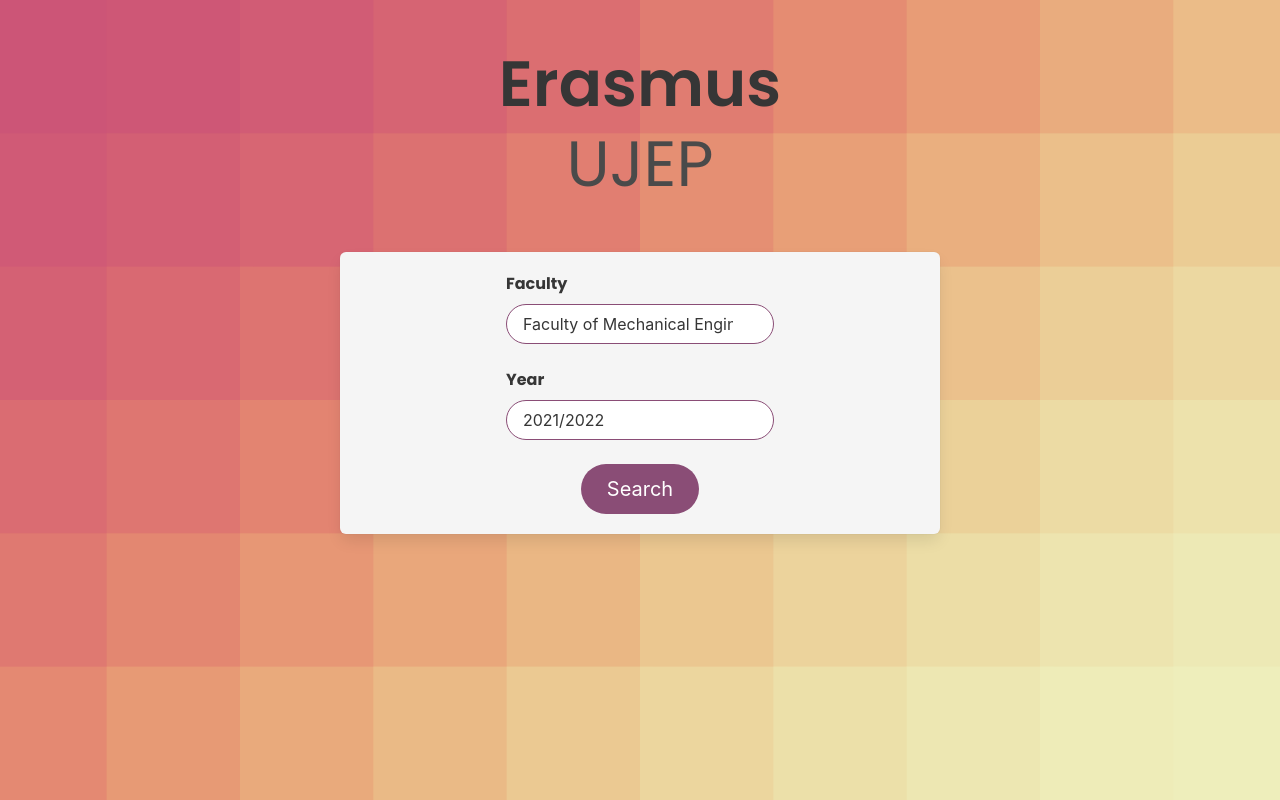
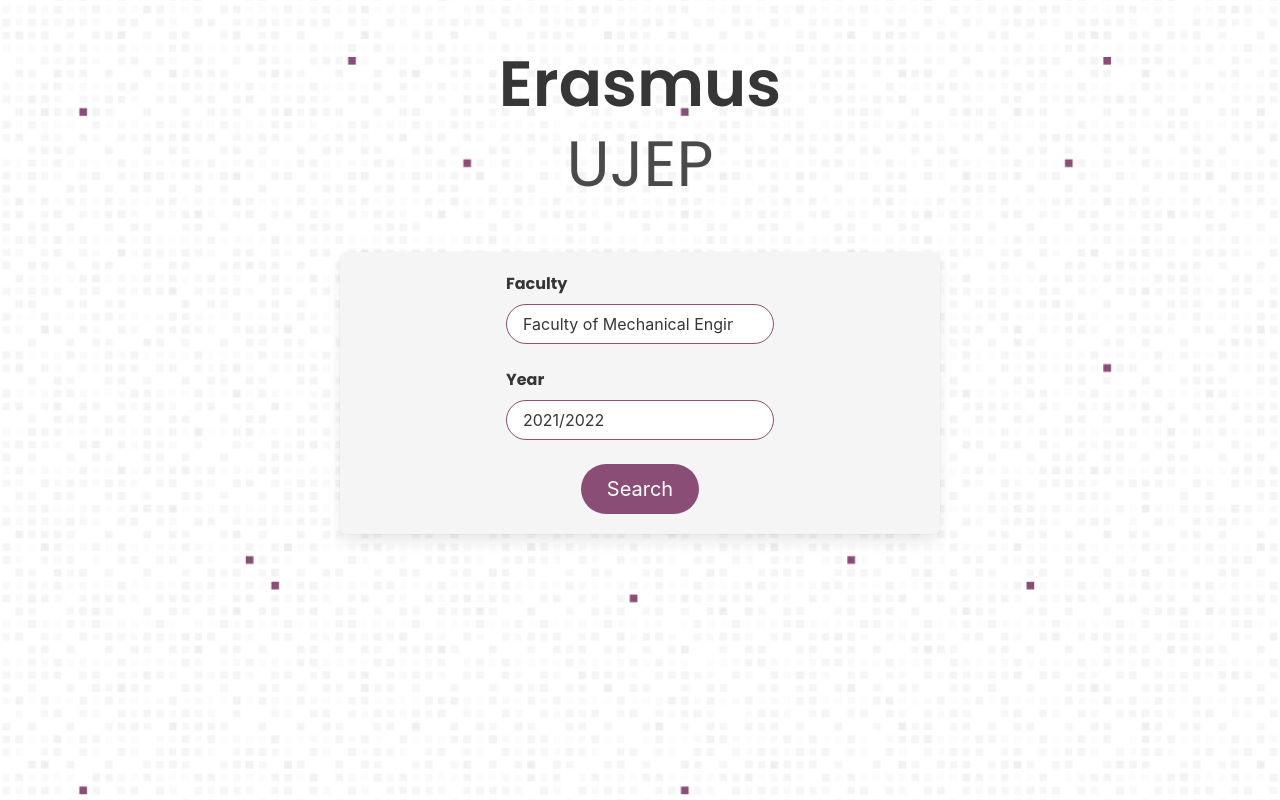
Before and after one commit to MFVS/stag_erasmus, a FastAPI app: page / in a window 1280 px wide. Run offline with FastAPI, Linux system fonts and the light colour scheme; parts of the project's set-up code (start-up, migrations or seed data) failed here and were passed over.

Commit message:
homepage

```diff
--- a/app/templates/pages/home.html
+++ b/app/templates/pages/home.html
@@ -8,7 +8,7 @@ UJEP • Erasmus
 
 <style>
     html {
-        background-image: url("/static/images/radiant-gradient.svg");
+        background-image: url("/static/images/home_bg.svg");
         background-size: cover;
         background-repeat: no-repeat;
         background-position: center;
```
Also changed, not shown: README.md, app/static/images/home_bg.svg (added), app/static/images/radiant-gradient.svg (deleted).
